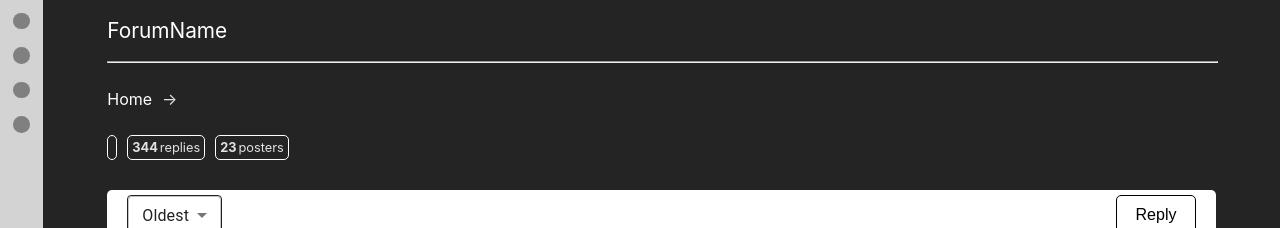
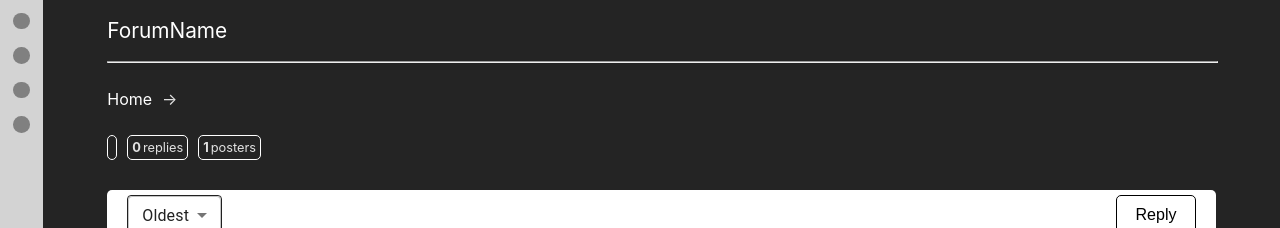
Before and after one commit to tomasrobino/forum, a React (Vite) app in the folder client/: page /category/1/post/1 in a window 1280 px wide. Shown: the top 228 px of the page. Built offline with nearby package versions, Linux system fonts and the light colour scheme; no server answers.

Commit message:
counting amount of posters and replies in Post

```diff
--- a/client/src/components/post/Post.tsx
+++ b/client/src/components/post/Post.tsx
@@ -74,11 +74,14 @@ export function Post() {
             .catch(error => console.error('Error:', error))
     }, [])
 
+    const posters: Array<string> = [];
     const replyArray = Array<ReactElement>();
+    if (!posters.find(value => value === post.author)) posters.push(post.author);
     if (params.get("select")==="newest") {
         for (let i = post.replies.length-1; i >= 0; i--) {
             const reply = post.replies[i];
             replyArray.push( <Reply text={reply.text} date={reply.createdAt} author={reply.author} key={reply._id} />);
+            if (!posters.find(value => value === reply.author)) posters.push(reply.author);
         }
         replyArray.push(<Reply text={post.text} date={post.createdAt} author={post.author} key={post._id} />);
     } else {
@@ -86,13 +89,13 @@ export function Post() {
         for (let i = 0; i < post.replies.length; i++) {
             const reply = post.replies[i];
             replyArray.push( <Reply text={reply.text} date={reply.createdAt} author={reply.author} key={reply._id} />);
+            if (!posters.find(value => value === reply.author)) posters.push(reply.author);
         }
     }
 
-
     return (
         <>
-            <PostHeader categoryURL={parentCategory.urlName} category={parentCategory.title} iconColor={""} icon={""} title={post.title} replies={344} posters={23} />
+            <PostHeader categoryURL={parentCategory.urlName} category={parentCategory.title} iconColor={""} icon={""} title={post.title} replies={post.replies.length} posters={posters.length} />
             <MenuBar setActive={setActive} buttonText="Reply" options={[{value: "oldest", name: "Oldest"}, {value: "newest", name: "Newest"}]} />
             {active? <WriteReply setActive={setActive} /> : null}
             <div className={active? styles.activeDiv : ""}>
```
